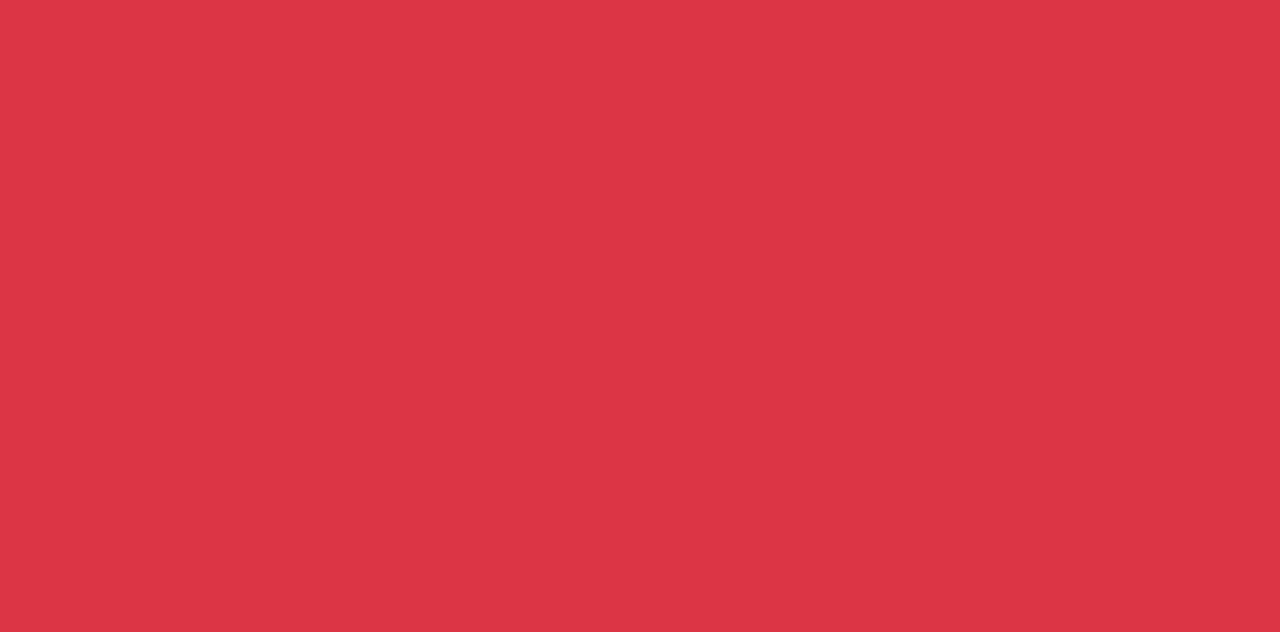
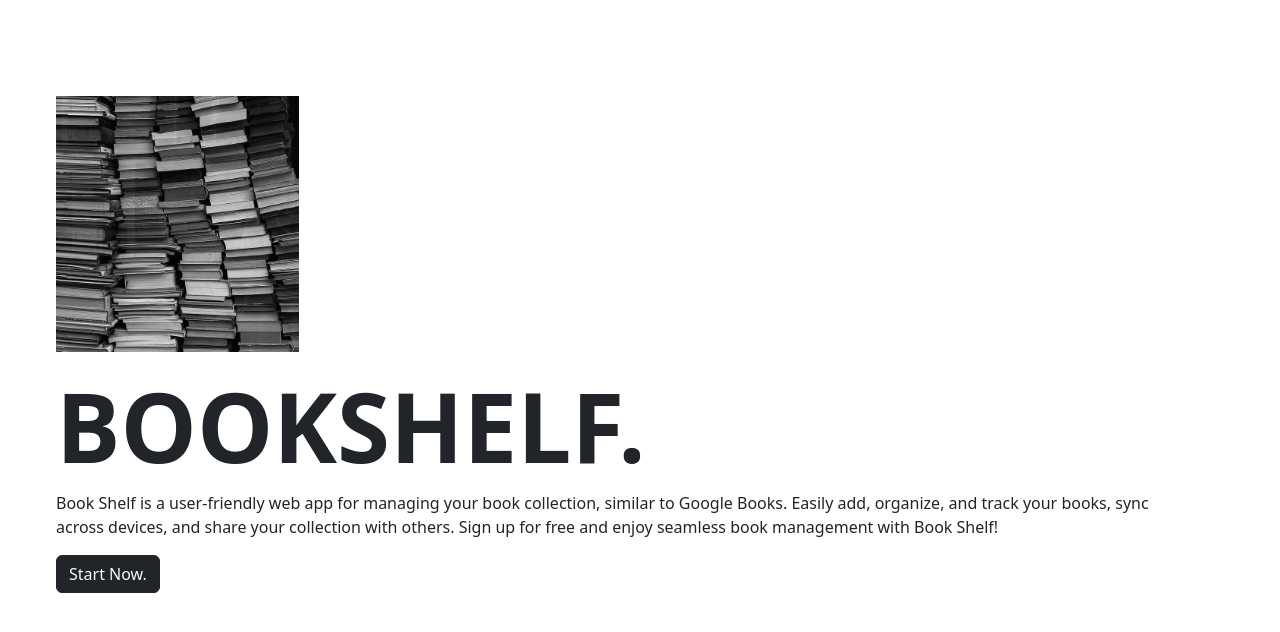
Before and after one commit to Ocece77/Web-Project, a plain HTML site: page library/index.html in a window 1280 px wide. Drawn offline with nearby package versions, Linux system fonts and the light colour scheme.

Commit message:
homepage

```diff
--- a/library/bookshelf/bookshelf.css
+++ b/library/bookshelf/bookshelf.css
@@ -10,3 +10,17 @@ html, body{
 :root{
   --color-safflowerOrange:#FDAE44;
 }
+
+@keyframes fadeIn {
+  from{
+  opacity: 0;
+  }
+
+  to{
+   opacity: 1;
+  }
+}
+
+.fade-in{
+  animation: fadeIn .5s ease-in;
+}
--- a/library/bookshelf/booshelf.js
+++ b/library/bookshelf/booshelf.js
@@ -30,7 +30,7 @@ const domBookList = () => {
 
      for (const [key, val] in book){
         return`
-       <div class="col-12 col-md-4 col-sm-12 bg-dark text-light rounded  px-4 py-3" >
+       <div class="col-12 col-md- col-sm-12 bg-dark text-light rounded  px-4 py-3" >
 
        <div class="row d-flex justify-content-between ">
 
--- a/library/index.html
+++ b/library/index.html
@@ -7,9 +7,27 @@
 <!--CDN BOOTSTRAP 5.3.3-->
   <link rel="stylesheet" href="style.css">
   <link href="https://cdn.jsdelivr.net/npm/bootstrap@5.3.3/dist/css/bootstrap.min.css" rel="stylesheet" integrity="sha384-QWTKZyjpPEjISv5WaRU9OFeRpok6YctnYmDr5pNlyT2bRjXh0JMhjY6hW+ALEwIH" crossorigin="anonymous">
-  <title>Library</title>
+  <title>Library - Homepage</title>
 </head>
-<body class="bg-danger">
+<body >
+
+  <div class="container-fluid h-100 fade-in">
+
+    <div class="row row-cols-1 w-100 h-100 py-5 px-2 ">
+
+      <div class="col-12 h-50 p-5 ">
+            <img class="img-fluid h-100 mb-3" src="image/tasdelivre.jpg" alt="tas de livre">
+            <h1 class="fw-bolder">BOOKSHELF.</h1>
+            <p class="monospace pe-5">Book Shelf is a user-friendly web app for managing your book collection, similar to Google Books. Easily add, organize, and track your books, sync across devices, and share your collection with others. Sign up for free and enjoy seamless book management with Book Shelf!</p>
+            <a class="btn btn-dark text-light text-decoration-none" href="bookshelf/bookshelf.html">
+              Start Now.
+            </a>
+      </div>
+
+    </div>
+
+  </div>
+
 
 
 
--- a/library/style.css
+++ b/library/style.css
@@ -5,3 +5,25 @@ html, body{
   padding: 0;
   box-sizing: border-box;
 }
+
+img{
+  object-fit: contain;
+}
+
+h1{
+  font-size: 6em !important;
+}
+
+@keyframes fadeIn {
+  from{
+  opacity: 0;
+  }
+
+  to{
+   opacity: 1;
+  }
+}
+
+.fade-in{
+  animation: fadeIn .5s ease-in;
+}
```
Also changed, not shown: library/bookshelf/bookshelf.html (+2 -2 lines), library/image/tasdelivre.jpg (added).
